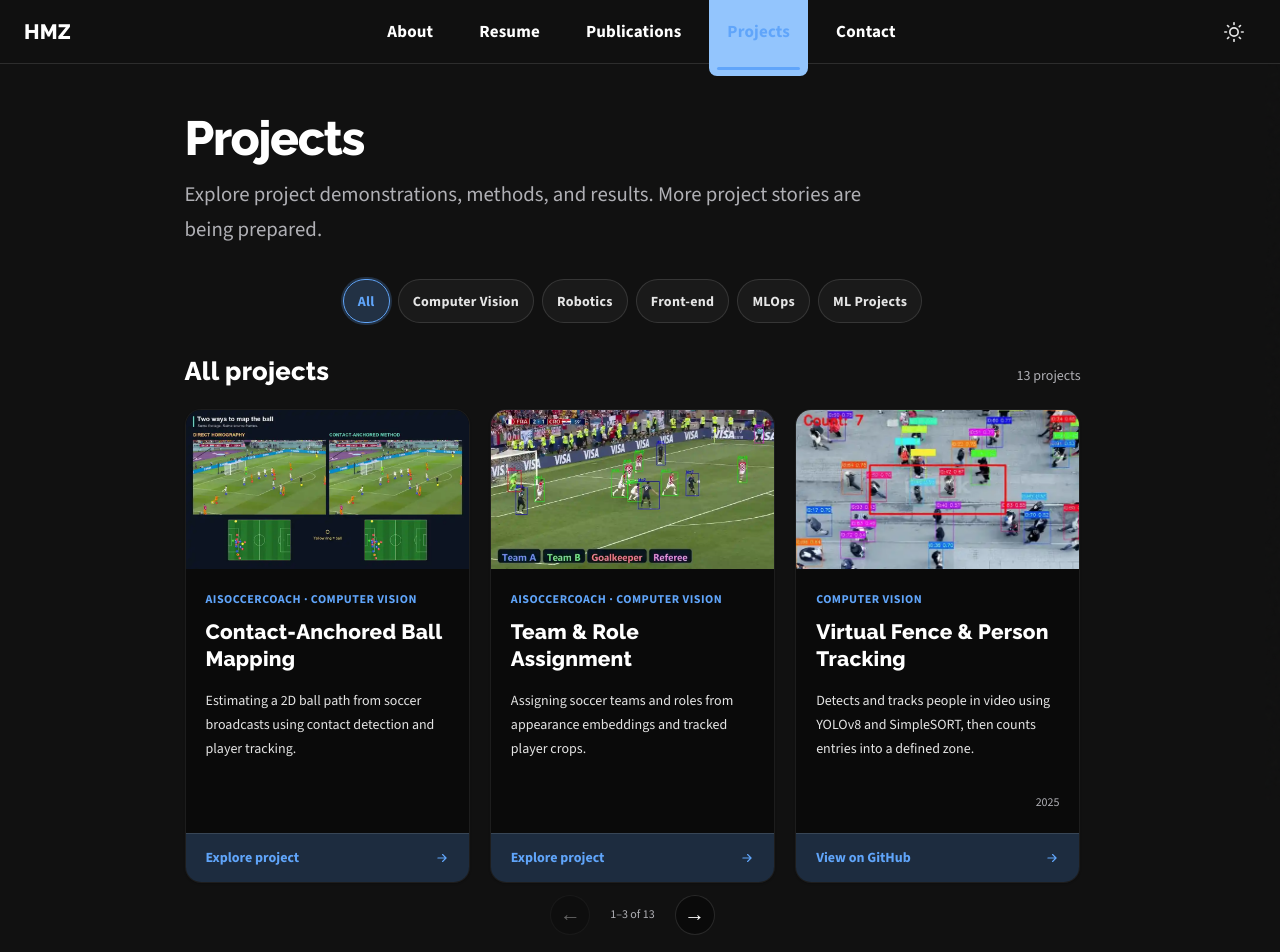
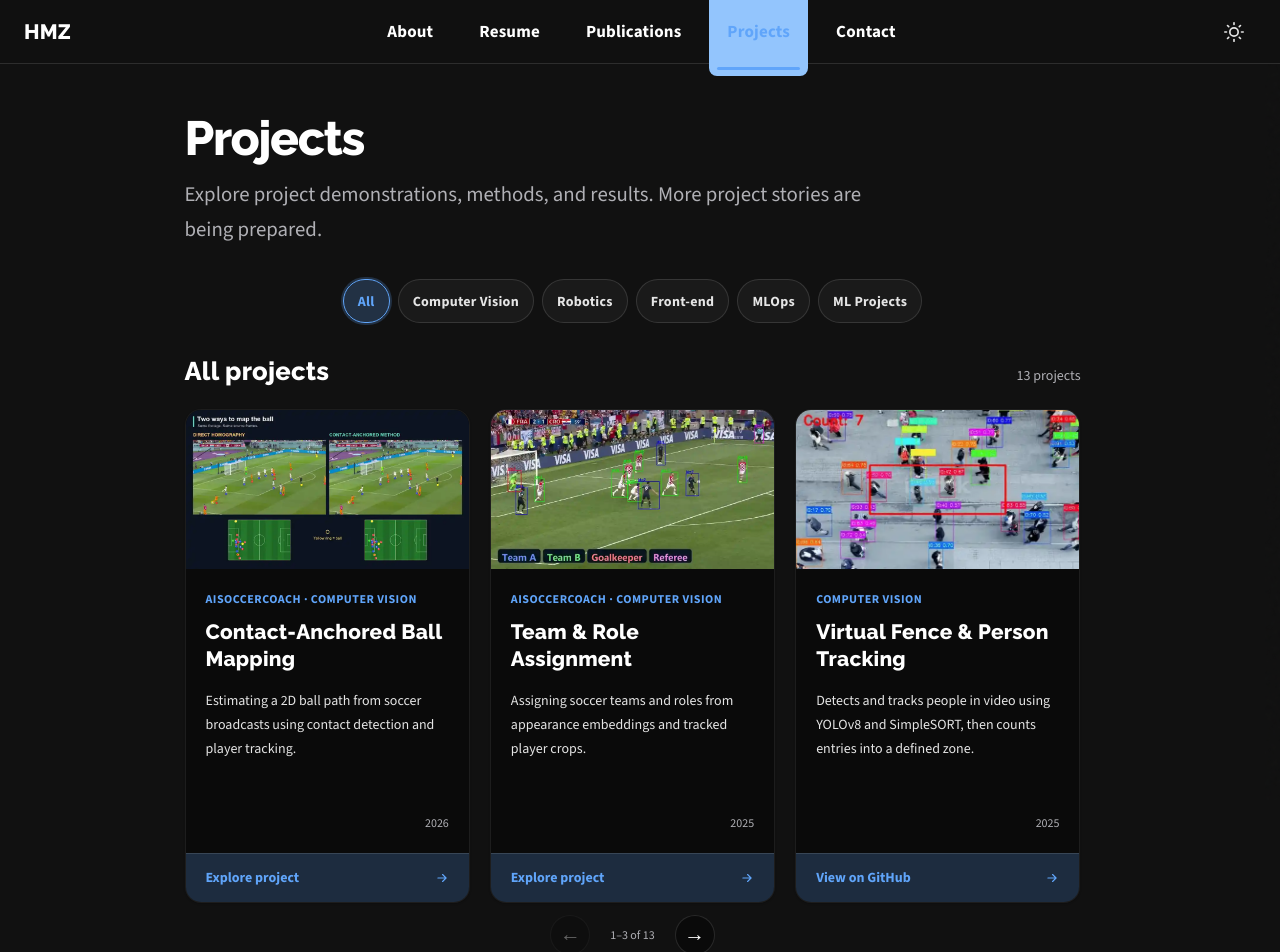
Before and after one commit to hamedhamzeh/hamedhamzeh.github.io, a Next.js app: page /projects in a window 1280 px wide. Shown: the top 952 px of the page. Built offline with nearby package versions, Linux system fonts and the light colour scheme; no server answers.

Commit message:
feat: add dates to remaining project cards

```diff
--- a/content/projects/contact-anchored-soccer-ball-mapping.md
+++ b/content/projects/contact-anchored-soccer-ball-mapping.md
@@ -3,6 +3,7 @@ title: 'AISoccerCoach: Contact-Anchored Ball Mapping'
 subtitle: 'Estimating a 2D ball path from single-camera soccer broadcasts.'
 description: 'A computer-vision pipeline combining trajectory analysis, vision-language contact classification, and geometric player identification to estimate a 2D ball path.'
 category: Computer Vision
+date: '2026-10-12'
 replaces: computer-vision-01
 card:
   label: AISoccerCoach · Computer Vision
--- a/content/projects/soccer-team-role-assignment.md
+++ b/content/projects/soccer-team-role-assignment.md
@@ -3,6 +3,7 @@ title: 'AISoccerCoach: Team & Role Assignment'
 subtitle: 'Learning appearance features to group soccer players by team and role.'
 description: 'Developing soccer team and role assignment through triplet learning, 19 archived model versions, and a 15-model development benchmark.'
 category: Computer Vision
+date: '2025-09-28'
 replaces: computer-vision-02
 card:
   label: AISoccerCoach · Computer Vision
--- a/content/projects/whole-body-rehabilitation-device.md
+++ b/content/projects/whole-body-rehabilitation-device.md
@@ -3,6 +3,7 @@ title: Whole-Body Rehabilitation Device
 subtitle: Mechanical design of a collaborative rehabilitation platform
 description: Mechanical design and analysis for a collaborative whole-body rehabilitation platform, with an undergraduate thesis focused on the knee-and-shoulder accessory and design contributions incorporated into a commercial product.
 category: Robotics
+date: '2023-01-24'
 replaces: robotics-01
 card:
   title: Whole-Body Rehabilitation Device
--- a/src/data/projects.ts
+++ b/src/data/projects.ts
@@ -53,6 +53,7 @@ export const frontendProjects: ProjectCard[] = [
     title: 'Game Hub',
     desc: 'Search for games, filter by genre or platform, sort the results, and explore individual game pages. Built with React and TypeScript.',
     category: 'Front-end',
+    date: '2023-03-06',
     replaces: 'front-end-01',
     link: 'https://hamedhamzeh.github.io/my-game-hub/',
     openInNewTab: true,
@@ -64,6 +65,7 @@ export const frontendProjects: ProjectCard[] = [
     title: 'Hosting Landing Page',
     desc: 'Explore a responsive hosting interface built with HTML, CSS, and a little JavaScript.',
     category: 'Front-end',
+    date: '2023-02-07',
     replaces: 'front-end-02',
     link: 'https://hamedhamzeh.github.io/my-front-project/',
     openInNewTab: true,
@@ -123,6 +125,7 @@ export const linkedProjects: ProjectCard[] = [
     desc: 'A modular puppet robot combining mechanical design, embedded control, and vision-based movement.',
     category: 'Robotics',
     label: 'Robotics · Research project',
+    date: '2024',
     replaces: 'robotics-02',
     link: '/publications/puppet-robot-pose-detection/',
     image: '/videos/puppet-robot/posters/puppet-demo-1.webp',
@@ -133,6 +136,7 @@ export const linkedProjects: ProjectCard[] = [
     desc: 'A bio-inspired robotic platform designed for movement on ferromagnetic surfaces.',
     category: 'Robotics',
     label: 'Robotics · Research project',
+    date: '2026',
     link: '/publications/wormlike-robot-ferromagnetic-surface-inspection/',
     image: '/images/assets/wormlike-robot-poster.webp',
   },
```
Also changed, not shown: 1 other file (tests, documents, lock files or other folders).
